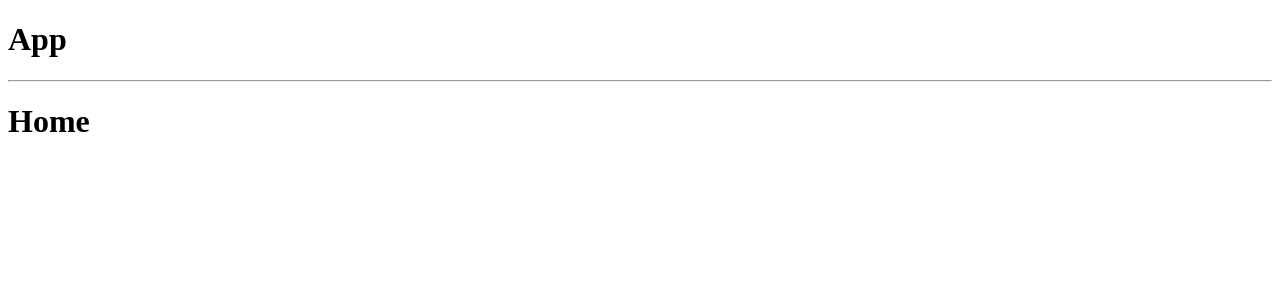
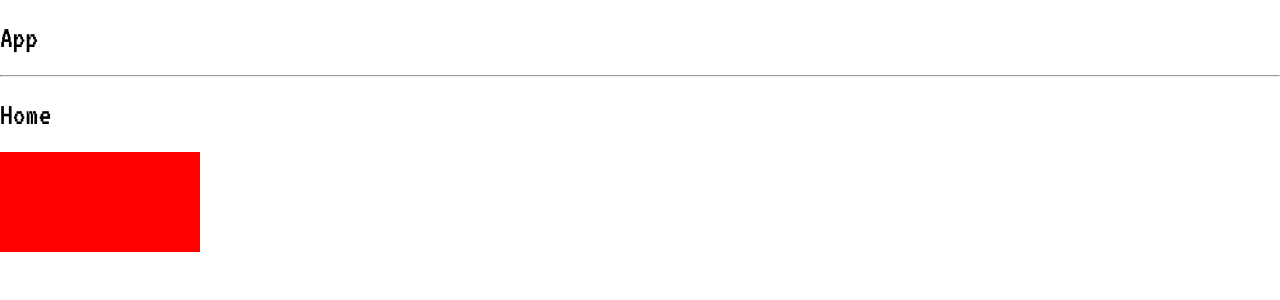
Before and after one commit to Neology92/pokedex, a React app: page / in a window 1280 px wide. Shown: the top 300 px of the page. Built offline with nearby package versions, Linux system fonts and the light colour scheme.

Commit message:
Install styled-components and setup fonts

```diff
--- a/package.json
+++ b/package.json
@@ -16,6 +16,7 @@
         "@babel/preset-react": "^7.9.4",
         "babel-loader": "^8.1.0",
         "clean-webpack-plugin": "^3.0.0",
+        "css-loader": "^3.5.1",
         "eslint": "^6.8.0",
         "eslint-config-airbnb": "^18.1.0",
         "eslint-config-prettier": "^6.10.1",
@@ -23,10 +24,12 @@
         "eslint-plugin-jsx-a11y": "^6.2.3",
         "eslint-plugin-react": "^7.19.0",
         "eslint-plugin-react-hooks": "^3.0.0",
+        "file-loader": "^6.0.0",
         "html-loader": "^1.1.0",
         "html-webpack-plugin": "^4.0.4",
         "husky": "^4.2.3",
         "lint-staged": "^10.1.1",
+        "mini-css-extract-plugin": "^0.9.0",
         "prettier": "^2.0.2",
         "webpack": "^4.42.1",
         "webpack-cli": "^3.3.11",
@@ -34,7 +37,8 @@
     },
     "dependencies": {
         "react": "^16.13.1",
-        "react-dom": "^16.13.1"
+        "react-dom": "^16.13.1",
+        "styled-components": "^5.1.0"
     },
     "husky": {
         "hooks": {
--- a/src/App.js
+++ b/src/App.js
@@ -1,16 +1,29 @@
+import styled from 'styled-components';
 import React from 'react';
 import Home from './Pages/Home';
+import GlobalStyles from './Assets/Styles/GlobalStyles';
+
+import './Assets/Styles/VT323.css';
 
 class App extends React.PureComponent {
     render() {
         return (
             <div>
+                <GlobalStyles />
                 <h1>App</h1>
                 <hr />
                 <Home />
+                <Rectangle />
             </div>
         );
     }
 }
 
+const Rectangle = styled.div`
+    width: 200px;
+    height: 100px;
+
+    background: red;
+`;
+
 export default App;
--- /dev/null
+++ b/src/Assets/Styles/GlobalStyles.js
@@ -0,0 +1,18 @@
+import { createGlobalStyle } from 'styled-components';
+
+const GlobalStyle = createGlobalStyle`
+  *, *::before, *::after{
+        -webkit-font-smoothing: antialiased;
+        -moz-osx-font-smoothing: grayscale;
+        font-family: 'VT323', sans-serif;
+        font-weight: 400;
+    }
+
+    body {
+        padding: 0;
+        margin: 0;
+    }
+
+    `;
+
+export default GlobalStyle;
--- /dev/null
+++ b/src/Assets/Styles/VT323.css
@@ -0,0 +1,4 @@
+@font-face {
+    font-family: 'VT323';
+    src: url('../Fonts/VT323-Regular.ttf') format('truetype');
+}
--- a/webpack.config.js
+++ b/webpack.config.js
@@ -1,4 +1,5 @@
 const HtmlWebpackPlugin = require('html-webpack-plugin');
+const MiniCssExtractPlugin = require('mini-css-extract-plugin');
 const { CleanWebpackPlugin } = require('clean-webpack-plugin');
 const path = require('path');
 
@@ -14,6 +15,9 @@ const config = {
             filename: 'index.html',
             template: 'src/template.html',
         }),
+        new MiniCssExtractPlugin({
+            filename: '[name].[contentHash].css',
+        }),
         new CleanWebpackPlugin(),
     ],
 
@@ -28,6 +32,21 @@ const config = {
                 test: /\.html$/,
                 use: ['html-loader'],
             },
+            {
+                test: /\.css$/i,
+                use: [MiniCssExtractPlugin.loader, 'css-loader'],
+            },
+            {
+                test: /\.(woff(2)?|ttf|eot)(\?v=\d+\.\d+\.\d+)?$/,
+                use: [
+                    {
+                        loader: 'file-loader',
+                        options: {
+                            name: '[name].[ext]',
+                        },
+                    },
+                ],
+            },
         ],
     },
 
```
Also changed, not shown: src/Assets/Fonts/VT323-Regular.ttf (added), 1 other file (tests, documents, lock files or other folders).
